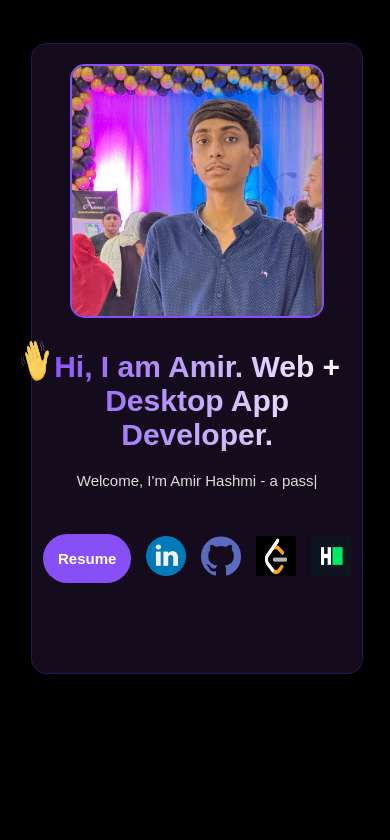
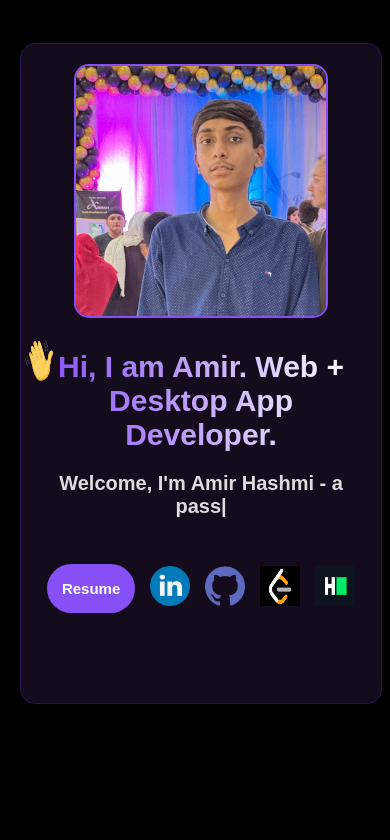
Before and after one commit to AmirHashmi017/Web-Development, a plain HTML site: page My Portfolio/index.html in a window 390 px wide. Shown: the top 840 px of the page. Drawn offline with Linux system fonts and the light colour scheme.

Commit message:
Portfolio

```diff
--- a/My Portfolio/style.css
+++ b/My Portfolio/style.css
@@ -212,7 +212,7 @@ p {
 
 .profiletext {
     font-family: var(--tj-ff-body);
-    font-size: 20px;
+    font-size: 25px !important;
     font-weight: 300;
     line-height: var(--bs-body-line-height);
     text-align: var(--bs-body-text-align);
@@ -220,6 +220,7 @@ p {
     -webkit-text-size-adjust: 100%;
     -webkit-tap-highlight-color: transparent;
     color: var(--tj-body);
+    min-height: calc(2 * var(--bs-body-line-height)) !important;
     animation: blink 0.7s step-end infinite;
 }
 
@@ -606,19 +607,19 @@ h2 {
 @media screen and (max-width: 800px) {
     .profiletext {
         font-family: var(--tj-ff-body);
-        font-size: 25px;
-        font-weight: 300;
+        font-size: 20px !important;
+        font-weight: 600 !important;
         line-height: var(--bs-body-line-height);
         text-align: var(--bs-body-text-align);
         background-color: var(--bs-body-bg);
         -webkit-text-size-adjust: 100%;
         -webkit-tap-highlight-color: transparent;
-        /* color: var(--tj-body); */
-        color:blue;
+        color: var(--tj-body);
         animation: blink 0.7s step-end infinite;
+        height: 5vh;
     }
     .home {
-        width: 97vw;
+        width: 99vw !important;
         height: 96vh;
     }
 
@@ -635,7 +636,7 @@ h2 {
     .profile {
         position: relative;
         top: 35px;
-        width: 85vw;
+        width: 93vw;
         margin: auto;
         display: flex;
         flex-direction: column;
@@ -720,6 +721,7 @@ h2 {
         font-weight: 300;
         line-height: var(--bs-body-line-height);
         background-color: var(--bs-body-bg);
+        min-height: calc(2 * var(--bs-body-line-height)) !important;
         -webkit-text-size-adjust: 100%;
         -webkit-tap-highlight-color: transparent;
         color: var(--tj-body);
@@ -727,7 +729,7 @@ h2 {
 
     .About {
         width: 95vw;
-        height: 190vh;
+        height: 197vh;
     }
     .aboutdata {
 
```
